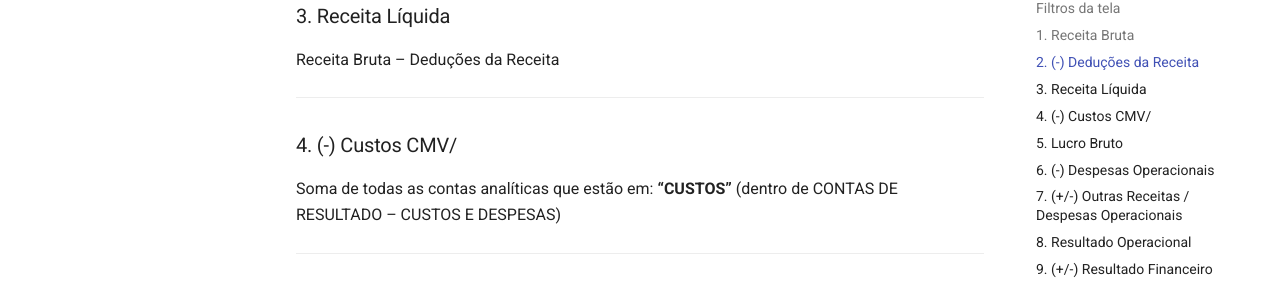
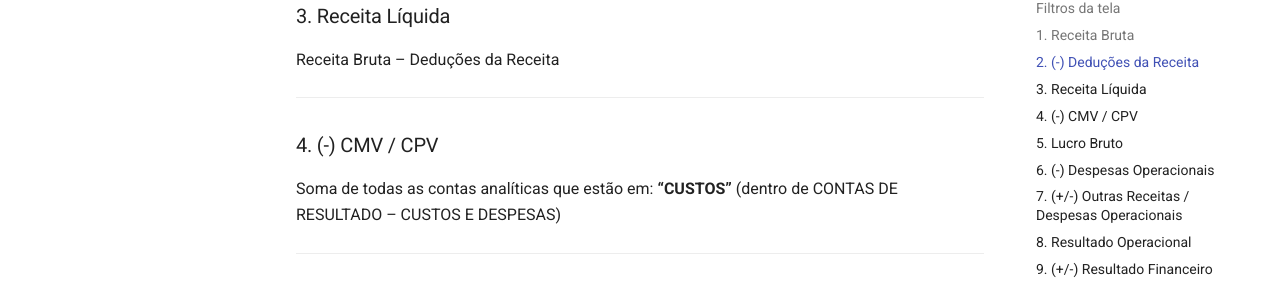
Before and after one commit to NES-Contabilidade-Integrada/doc-coins2026.1, an MkDocs documentation site: the page built from docs/requisitos/DRE-regras.md, in a window 1280 px wide and 900 px high, scrolled down 1135 px. Shown: the part 127-414 px from the top of the window. Built offline with MkDocs 1.6.1 and Material for MkDocs 9.7.7, drawn with Linux system fonts in a browser that asks for light colours.

Commit message:
Update section title for clarity on CMV/CPV

```diff
--- a/docs/requisitos/DRE-regras.md
+++ b/docs/requisitos/DRE-regras.md
@@ -52,7 +52,7 @@ Receita Bruta – Deduções da Receita
 
 ---
 
-### 4. (-) Custos CMV/
+### 4. (-) CMV / CPV
 
 Soma de todas as contas analíticas que estão em:
 **“CUSTOS”**
```
